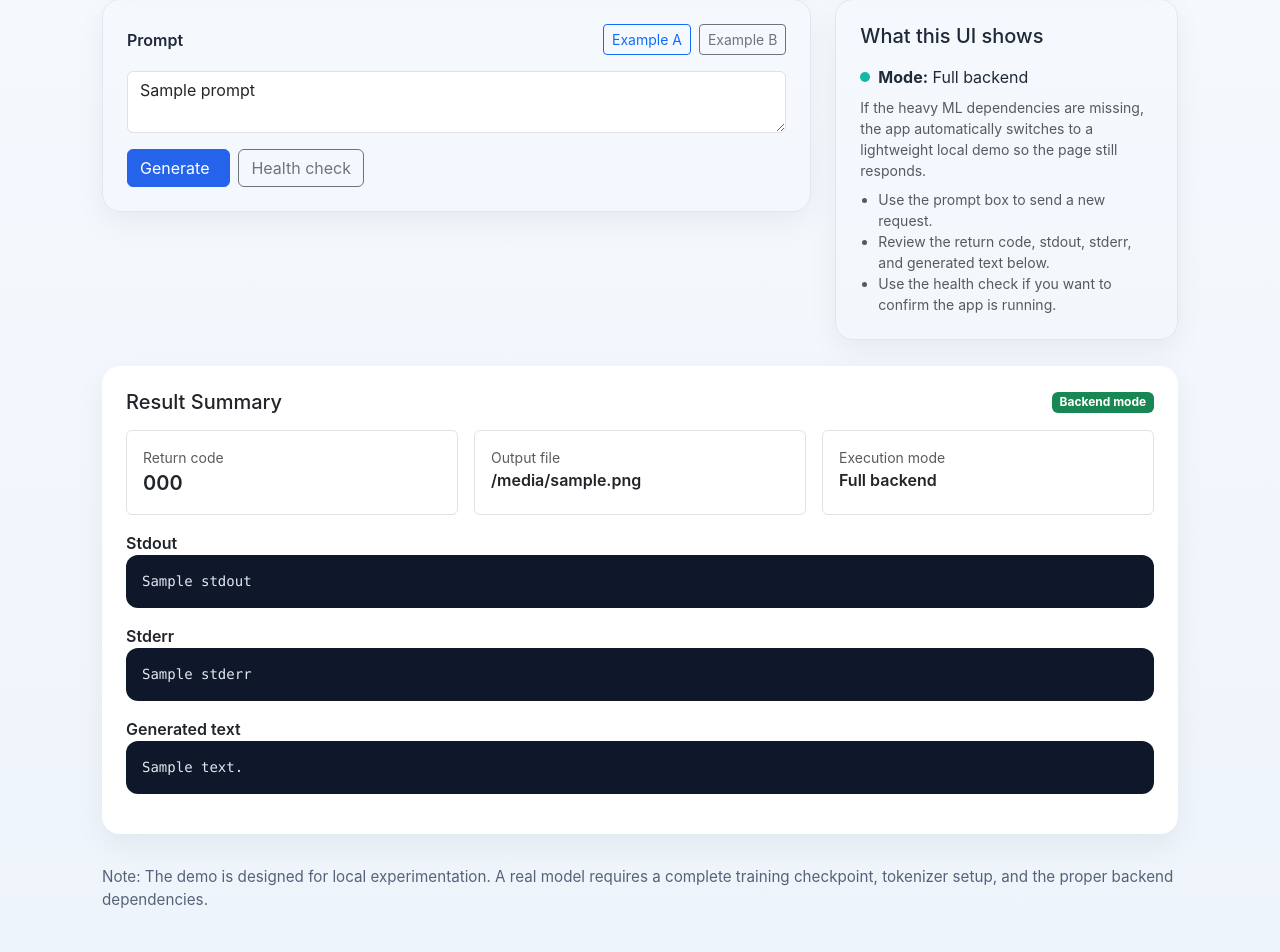
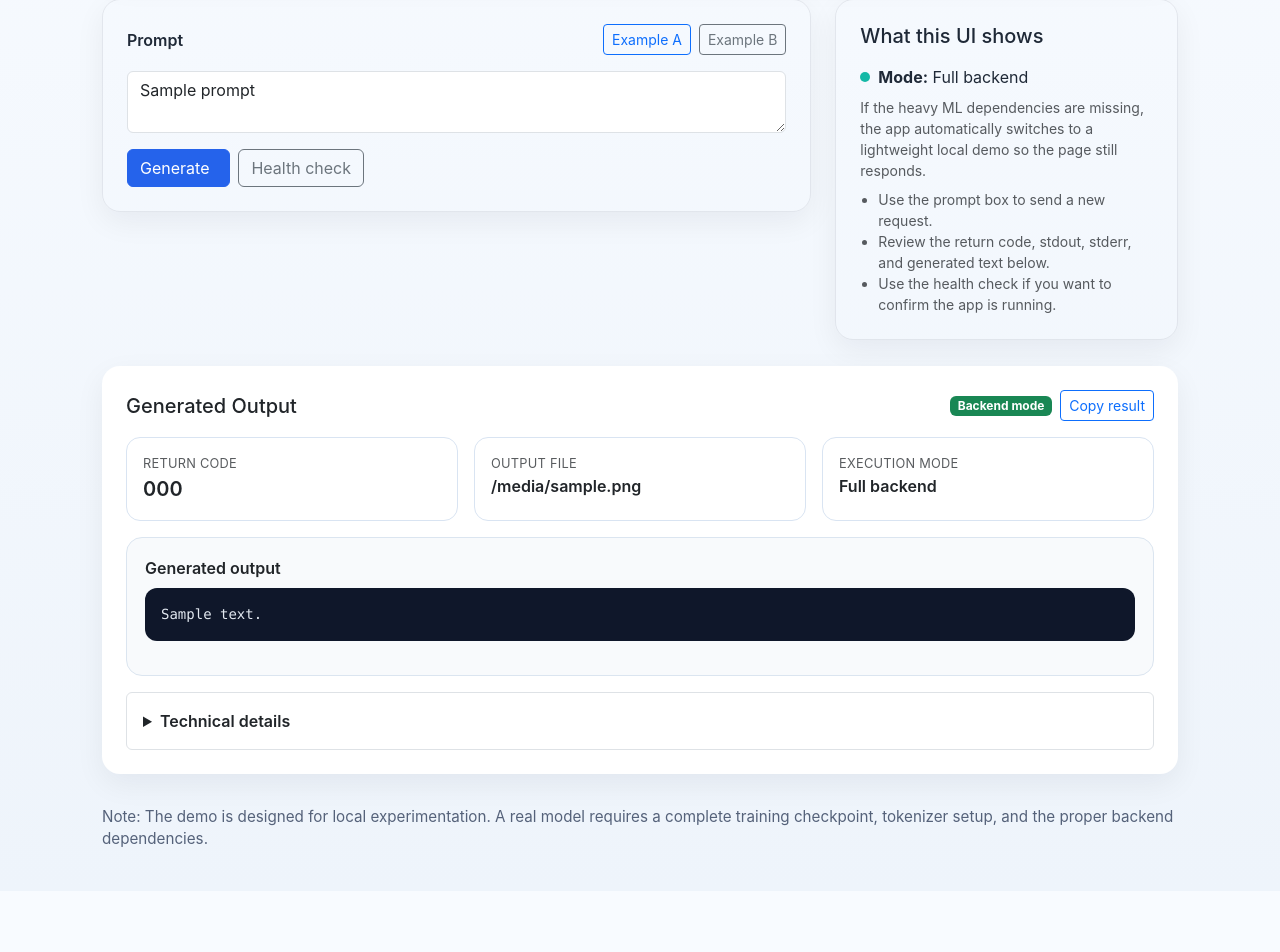
Before and after one commit to faridkhan02/gpt-neo-modern, a Flask app: template gpt-neo/templates/index.html in a window 1280 px wide. Shown: the part 317-1269 px from the top of the page. After the commit the page ends 1164 px from the top, so only its background shows below. Run offline with Flask 2, Linux system fonts and the light colour scheme; the template is opened without the code that fills it: most values are stand-ins (such as "Sample title", 1, 10 or a date in 2020).

Commit message:
Polish GPT-Neo demo output panel and add copy action

```diff
--- a/gpt-neo/templates/index.html
+++ b/gpt-neo/templates/index.html
@@ -45,6 +45,29 @@
       }
       .result {
         margin-top: 26px;
+      }
+      .result-toolbar {
+        display: flex;
+        align-items: center;
+        justify-content: space-between;
+        gap: 12px;
+        flex-wrap: wrap;
+      }
+      .output-shell {
+        background: #f8fafc;
+        border: 1px solid #dbe5f0;
+        border-radius: 16px;
+        padding: 18px;
+      }
+      .metric-box {
+        background: #ffffff;
+        border: 1px solid #d9e4f2;
+        border-radius: 14px;
+      }
+      .meta-label {
+        font-size: 0.8rem;
+        letter-spacing: 0.02em;
+        text-transform: uppercase;
       }
       .status-pill {
         display: inline-flex;
@@ -141,48 +164,55 @@
         <div class="col-12">
           <div class="result-card card border-0 p-4">
             <div class="card-body p-0">
-              <div class="d-flex justify-content-between align-items-center flex-wrap gap-2 mb-3">
-                <h5 class="card-title mb-0">Result Summary</h5>
+              <div class="result-toolbar mb-3">
+                <h5 class="card-title mb-0">Generated Output</h5>
+                <div class="d-flex align-items-center gap-2 flex-wrap">
                   {% if result.fallback %}
                   <span class="badge bg-warning text-dark">Fallback mode</span>
                   {% else %}
                   <span class="badge bg-success">Backend mode</span>
                   {% endif %}
+                  <button type="button" class="btn btn-sm btn-outline-primary" id="copyResultBtn">Copy result</button>
+                </div>
               </div>
 
               <div class="row g-3 mb-3">
                 <div class="col-md-4">
-                  <div class="border rounded p-3 h-100">
-                    <div class="text-muted small">Return code</div>
+                  <div class="metric-box p-3 h-100">
+                    <div class="meta-label text-muted">Return code</div>
                     <div class="fs-5 fw-semibold">{{ result.returncode }}</div>
                   </div>
                 </div>
                 <div class="col-md-4">
-                  <div class="border rounded p-3 h-100">
-                    <div class="text-muted small">Output file</div>
+                  <div class="metric-box p-3 h-100">
+                    <div class="meta-label text-muted">Output file</div>
                     <div class="fw-semibold text-break">{{ result.output_file or 'None' }}</div>
                   </div>
                 </div>
                 <div class="col-md-4">
-                  <div class="border rounded p-3 h-100">
-                    <div class="text-muted small">Execution mode</div>
+                  <div class="metric-box p-3 h-100">
+                    <div class="meta-label text-muted">Execution mode</div>
                     <div class="fw-semibold">{{ 'Full backend' if not result.fallback else 'Lightweight fallback' }}</div>
                   </div>
                 </div>
               </div>
 
-              <div class="mb-3">
+              <div class="output-shell mb-3">
+                <div class="fw-semibold mb-2">Generated output</div>
+                <pre id="generatedResult" data-output="{{ result.output_text or 'No generated text yet' }}">{{ result.output_text or 'No generated text yet' }}</pre>
+              </div>
+
+              <details class="border rounded p-3 mb-0">
+                <summary class="fw-semibold">Technical details</summary>
+                <div class="mt-3">
                   <div class="fw-semibold">Stdout</div>
                   <pre>{{ result.stdout or 'No stdout' }}</pre>
                 </div>
-              <div class="mb-3">
+                <div class="mt-3">
                   <div class="fw-semibold">Stderr</div>
                   <pre>{{ result.stderr or 'No stderr' }}</pre>
                 </div>
-              <div>
-                <div class="fw-semibold">Generated text</div>
-                <pre>{{ result.output_text or 'No generated text yet' }}</pre>
-              </div>
+              </details>
             </div>
           </div>
         </div>
@@ -202,6 +232,8 @@
       const button = document.getElementById('generateBtn');
       const spinner = button.querySelector('.spinner-border');
       const chips = document.querySelectorAll('.example-chip');
+      const copyButton = document.getElementById('copyResultBtn');
+      const generatedResult = document.getElementById('generatedResult');
 
       chips.forEach((chip) => {
         chip.addEventListener('click', () => {
@@ -209,6 +241,28 @@
           prompt.value = chip.dataset.prompt;
         });
       });
+
+      if (copyButton && generatedResult) {
+        copyButton.addEventListener('click', async () => {
+          const output = generatedResult.textContent.trim();
+          try {
+            await navigator.clipboard.writeText(output);
+            copyButton.textContent = 'Copied';
+            copyButton.classList.add('btn-success');
+            copyButton.classList.remove('btn-outline-primary');
+            setTimeout(() => {
+              copyButton.textContent = 'Copy result';
+              copyButton.classList.remove('btn-success');
+              copyButton.classList.add('btn-outline-primary');
+            }, 1500);
+          } catch {
+            copyButton.textContent = 'Copy failed';
+            setTimeout(() => {
+              copyButton.textContent = 'Copy result';
+            }, 1500);
+          }
+        });
+      }
 
       if (form) {
         form.addEventListener('submit', () => {
```
Lines whose indentation alone changed are shown as unchanged.
